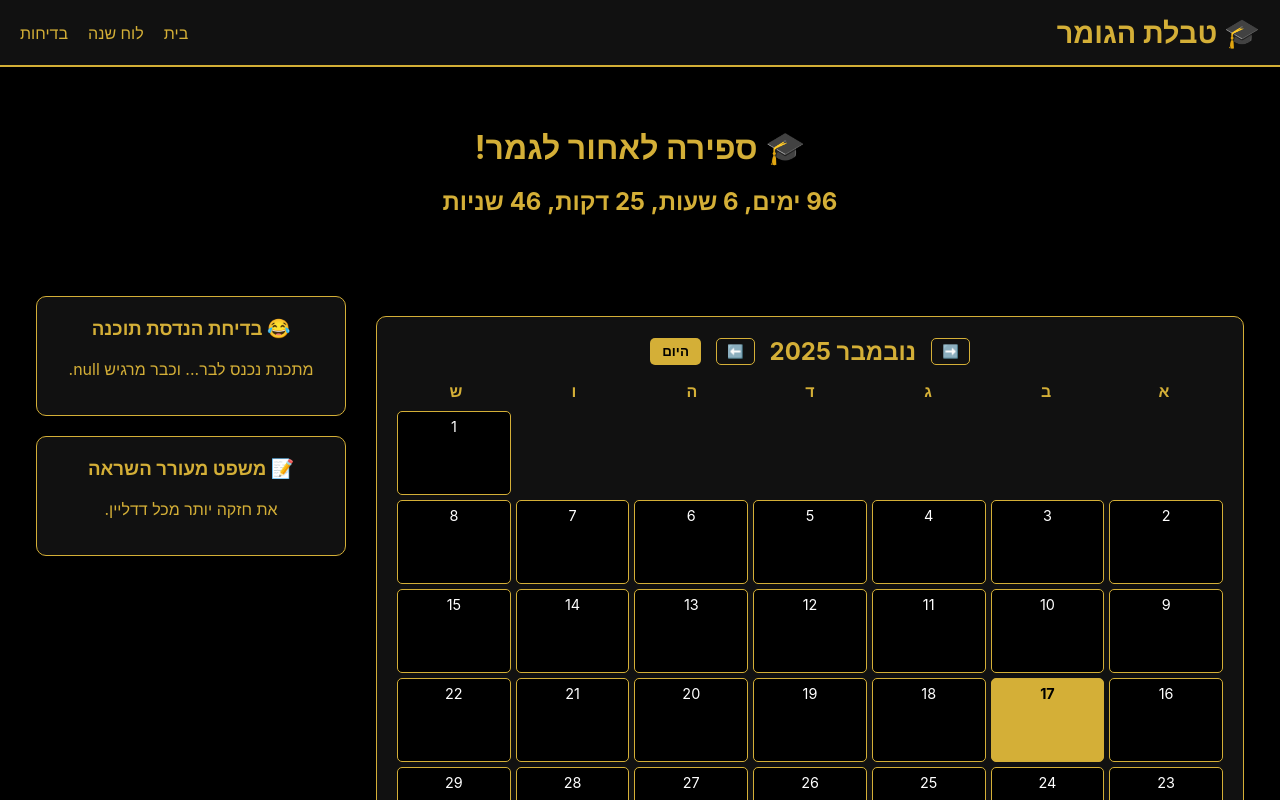
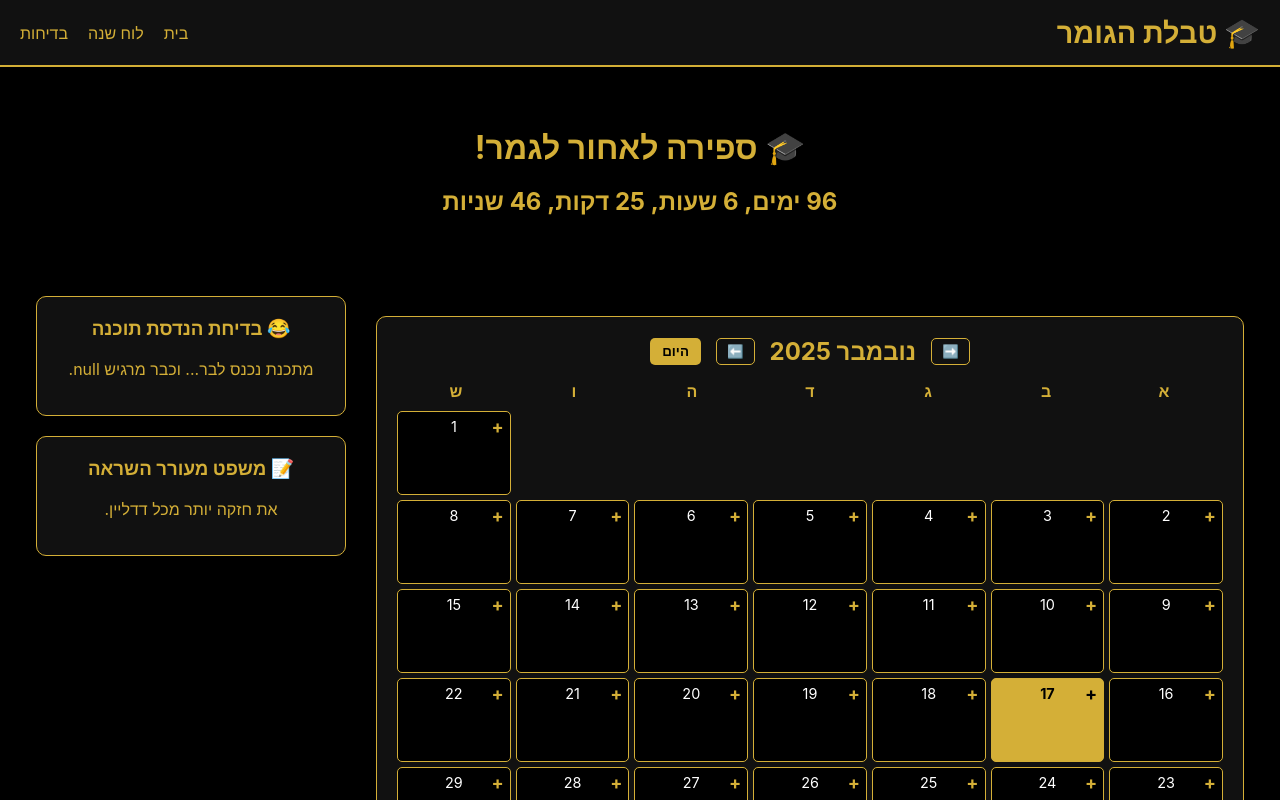
Before and after one commit to Talya2003/Hagomer, a React (Create React App) app in the folder gomeret-frontend/: page / in a window 1280 px wide. Shown: the top 800 px of the page. Built offline with nearby package versions, Linux system fonts and the light colour scheme.

Commit message:
Add quick event creation button to calendar grid cells

```diff
--- a/gomeret-frontend/src/components/CalendarGrid.jsx
+++ b/gomeret-frontend/src/components/CalendarGrid.jsx
@@ -255,6 +255,7 @@ const CalendarGrid = () => {
                             key={i}
                             onClick={() => openModal(day)}
                             style={{
+                                position: "relative",
                                 padding: "6px 4px",
                                 borderRadius: "5px",
                                 backgroundColor: day
@@ -274,7 +275,26 @@ const CalendarGrid = () => {
                         >
                             <div style={{ marginBottom: "4px", fontSize: "0.9rem" }}>{day}</div>
 
-              {/* אירועים כתיבות קטנות */}
+                            {day && (
+                                <div
+                                    style={{
+                                        position: "absolute",
+                                        top: "4px",
+                                        right: "6px",
+                                        color: isToday ? "#000" : "#D4AF37",
+                                        fontWeight: "bold",
+                                        cursor: "pointer",
+                                        fontSize: "18px",
+                                    }}
+                                    onClick={(e) => {
+                                        e.stopPropagation();
+                                        openModal(day);
+                                    }}
+                                >
+                                    +
+                                </div>
+                            )}
+
                             <div
                                 style={{
                                     display: "flex",
```
Lines whose indentation alone changed are shown as unchanged.
